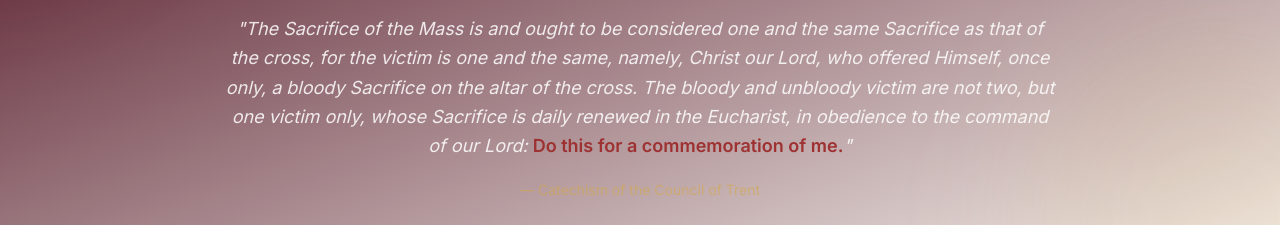
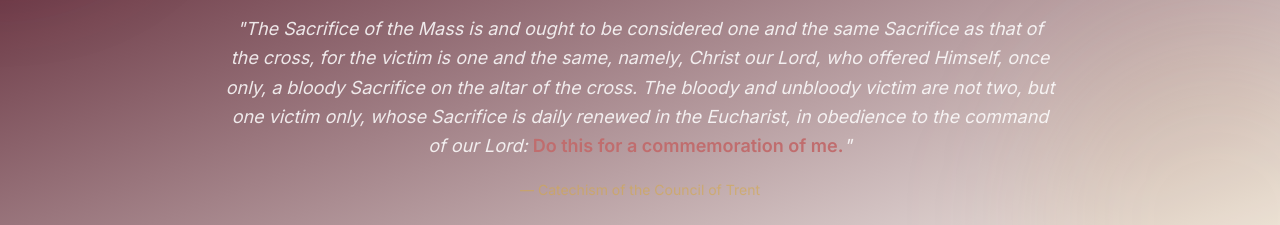
Before and after one commit to kbt117/st-benedict, a React (Vite) app: page / in a window 1280 px wide. Shown: the part 1660-1885 px from the top of the page. Built offline with nearby package versions, Linux system fonts and the light colour scheme.

Commit message:
Update MassQuote.tsx

```diff
--- a/src/components/MassQuote.tsx
+++ b/src/components/MassQuote.tsx
@@ -20,7 +20,7 @@ export default function MassQuote() {
           the cross, for the victim is one and the same, namely, Christ our Lord, who offered Himself,
           once only, a bloody Sacrifice on the altar of the cross. The bloody and unbloody victim are
           not two, but one victim only, whose Sacrifice is daily renewed in the Eucharist, in obedience
-          to the command of our Lord: <span className="text-[#9E3131] not-italic font-semibold">Do this for a commemoration of me.</span>"
+          to the command of our Lord: <span className="text-[#C06D6E] not-italic font-semibold">Do this for a commemoration of me.</span>"
         </blockquote>
 
         <cite className="mt-5 block text-sm not-italic text-gold-300/60">
```
